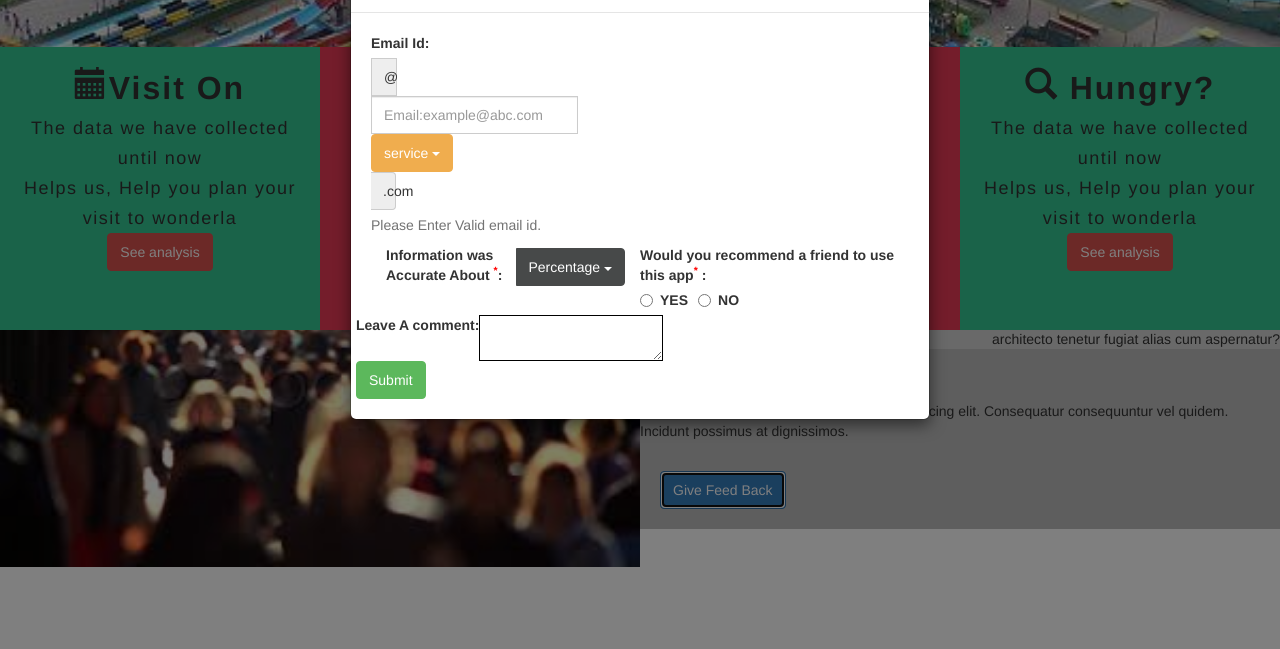
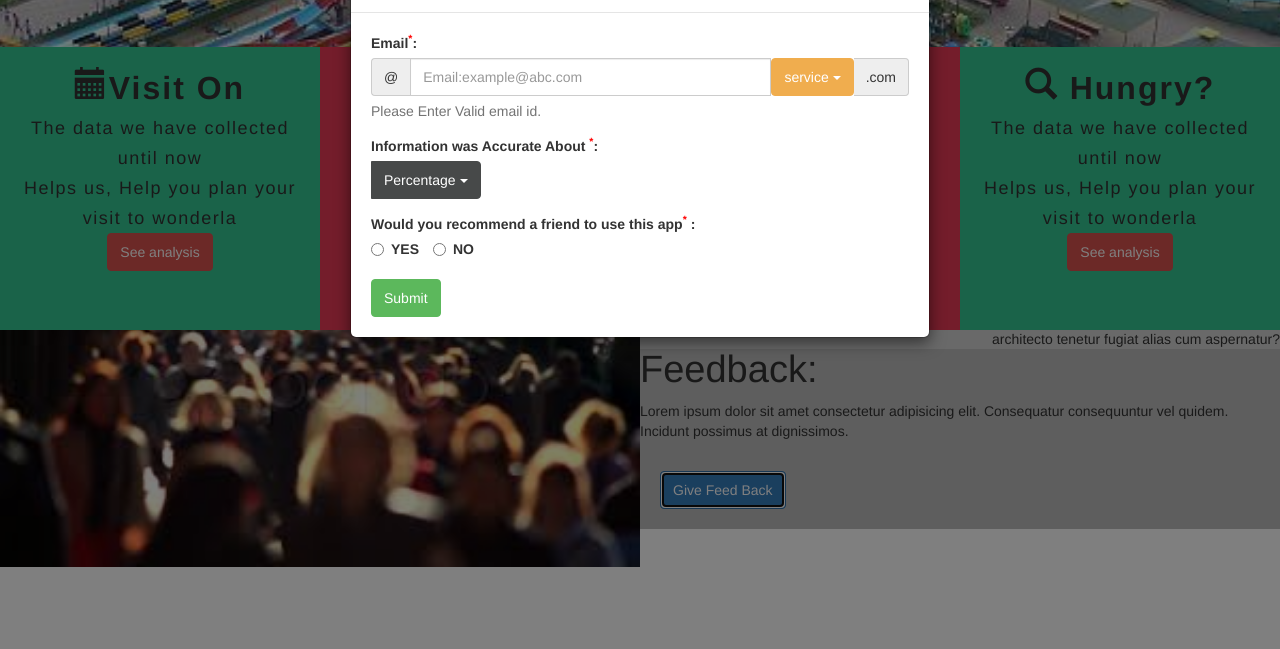
Before and after one commit to vdhulappanavar/Bootstap_Stacktroute_assignment, a plain HTML site: page index.html in a window 1280 px wide. Both pictures are taken after a click on the button "Give Feed Back". Shown: the part 369-1018 px from the top of the page. Drawn offline with nearby package versions, Linux system fonts and the light colour scheme.

Commit message:
form addded to modal

```diff
--- a/index.html
+++ b/index.html
@@ -281,17 +281,16 @@
                         <div class="modal-body">
                             <div class="alert alert-success alert-block fade in text-center" id="successAlert">
                                 <button type="button" class="close" data-dismiss="alert">&times;</button>
+                                <h4>Thank You For the Feedback</h4>
+                            </div>
 
-                                        <h4>Thank You For the Feedback</h4>
-
-                            </div>
-                            <form class="form-horizontal">
-
+                            <form>
+                                <div class="form-group">
+                                  <label for="email">Email<sup style="color:red">*</sup>:</label>
                                   <div class="input-group">
-                                   <label for="email">Email Id:</label>
-                                    <span class="input-group-addon hidden-sm">@</span>
+                                    <span class="input-group-addon ">@</span>
                                     <input id="email" type="text" class="form-control" placeholder="Email:example@abc.com" aria-describedby="basic-addon1"/>
-                                    <div class="input-group-btn hidden-sm">
+                                    <div class="input-group-btn ">
                                         <button type="button" class="btn btn-warning dropdown-toggle" data-toggle="dropdown" aria-haspopup="true" aria-expanded="false">service <span class="caret"></span></button>
                                             <ul class="dropdown-menu dropdown-menu-right">
                                                 <li><a href="#">gmail</a></li>
@@ -299,18 +298,15 @@
                                                 <li><a href="#">none of the above</a></li>
 
                                             </ul>
-                                          </div><!-- /btn-group -->
-
-                                            <div class="input-group-addon hidden-sm">.com</div>
-
+                                    </div>
+                                    <div class="input-group-addon ">.com</div>
                                   </div>
                                   <span class="help-block">Please Enter Valid email id.</span>
+                                </div>
 
 
-
-                                     <div class="input-group col-6" >
+                                <div class="form-group">
                                     <label for="email">Information was Accurate About <sup style="color:red">*</sup>: </label>
-
                                     <span class="input-group-btn">
                                         <button type="button" class="btn btn-default dropdown-toggle" data-toggle="dropdown" aria-haspopup="true" aria-expanded="false">Percentage <span class="caret"></span></button>
                                         <ul class="dropdown-menu dropdown-menu-right">
@@ -322,27 +318,22 @@
                                             <li><a href="#">less than 40%</a></li>
                                         </ul>
                                     </span>
+                                </div>
 
-                                    </div>
-                                <div class="input-group row">
+                                <div class="form-group">
                                         <label for="email" style="padding-right:10px">Would you recommend a friend to use this app<sup style="color:red">*</sup> : </label>
-
+                                        <span class="input-group-btn">
                                                 <div class="radio-inline">
                                                         <label><input type="radio" name="optradio">YES</label>
                                                   </div>
                                                   <div class="radio-inline">
                                                         <label><input type="radio" name="optradio">NO</label>
                                                   </div>
+                                        </span>
+                                    </div>
 
-                                </div>
-                                <div class="input-group row">
-                                    <label for="comment">Leave A comment:</label>
-                                    <textarea style="border: 1px solid black"></textarea>
-                                </div>
-                               <div class="input-group row">
+
                                     <button class="btn btn-success" id="alertMe">Submit</button>
-
-                               </div>
                               </form>
                         </div>
                     </div>
```
Lines whose indentation alone changed are shown as unchanged.
